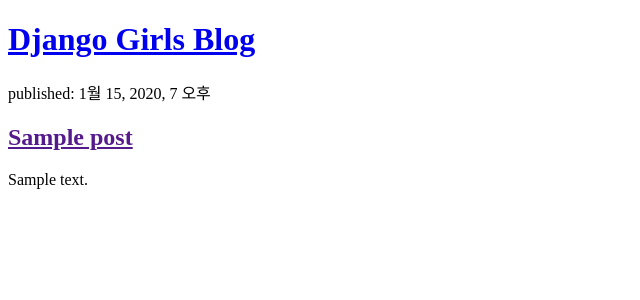
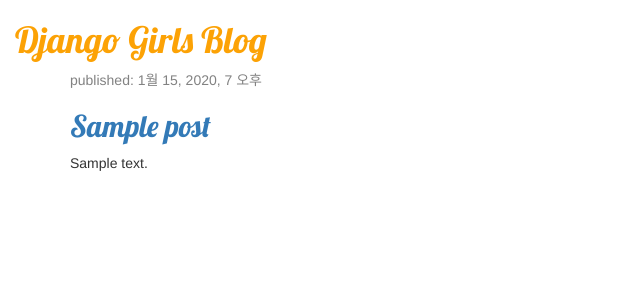
Before and after one commit to s-jiun/Piro15, a Django app: page / in a window 1280 px wide. Shown: the top 300 px of the page, without its empty margins (0-640 px from the left). Run offline with Django 3.2, Linux system fonts and the light colour scheme; tables that the repository leaves empty hold one stand-in row (values such as "Sample post"); some libraries are stand-ins or nearby versions.

Commit message:
CSS-예쁘게 만들기

```diff
--- /dev/null
+++ b/djangogirls/blog/static/css/blog.css
@@ -0,0 +1,65 @@
+h1 a {
+  color: #fca205;
+  font-family: "Lobster";
+}
+
+body {
+  padding-left: 15px;
+}
+
+.page-header {
+  background-color: #ff9400;
+  margin-top: 0;
+  padding: 20px 20px 20px 40px;
+}
+
+.page-header h1,
+.page-header h1 a,
+.page-header h1 a:visited,
+.page-header h1 a:active {
+  color: #ffffff;
+  font-size: 36pt;
+  text-decoration: none;
+}
+
+.content {
+  margin-left: 40px;
+}
+
+h1,
+h2,
+h3,
+h4 {
+  font-family: "Lobster", cursive;
+}
+
+.date {
+  color: #828282;
+}
+
+.save {
+  float: right;
+}
+
+.post-form textarea,
+.post-form input {
+  width: 100%;
+}
+
+.top-menu,
+.top-menu:hover,
+.top-menu:visited {
+  color: #ffffff;
+  float: right;
+  font-size: 26pt;
+  margin-right: 20px;
+}
+
+.post {
+  margin-bottom: 70px;
+}
+
+.post h1 a,
+.post h1 a:visited {
+  color: #000000;
+}
--- a/djangogirls/blog/templates/blog/post_list.html
+++ b/djangogirls/blog/templates/blog/post_list.html
@@ -1,3 +1,5 @@
+{% load static %}
+
 <!DOCTYPE html>
 <html lang="en">
 <head>
@@ -5,18 +7,30 @@
     <meta http-equiv="X-UA-Compatible" content="IE=edge">
     <meta name="viewport" content="width=device-width, initial-scale=1.0">
     <title>Django Girls blog</title>
+    <link rel="stylesheet" href="//maxcdn.bootstrapcdn.com/bootstrap/3.2.0/css/bootstrap.min.css">
+    <link rel="stylesheet" href="//maxcdn.bootstrapcdn.com/bootstrap/3.2.0/css/bootstrap-theme.min.css">
+    <link rel="stylesheet" href="{% static 'css/blog.css' %}">
+    <link href="//fonts.googleapis.com/css?family=Lobster&subset=latin,latin-ext" rel="stylesheet" type="text/css">
 </head>
 <body>
     <div>
         <h1><a href="/">Django Girls Blog</a></h1>
     </div>
 
-    {% for post in posts %}
-        <div>
-            <p>published: {{ post.published_date }}</p>
-            <h2><a href="">{{ post.title }}</a></h2>
-            <p>{{ post.text|linebreaksbr }}</p>
+    <div class="content container">
+        <div class="row">
+            <div class="col-md-8">
+                {% for post in posts %}
+                    <div class="post">
+                        <div class="date">
+                            <p>published: {{ post.published_date }}</p>
+                        </div>
+                        <h2><a href="">{{ post.title }}</a></h2>
+                        <p>{{ post.text|linebreaksbr }}</p>
+                    </div>
+                {% endfor %}
+            </div>
         </div>
-    {% endfor %}
+    </div>
 </body>
 </html>
```
